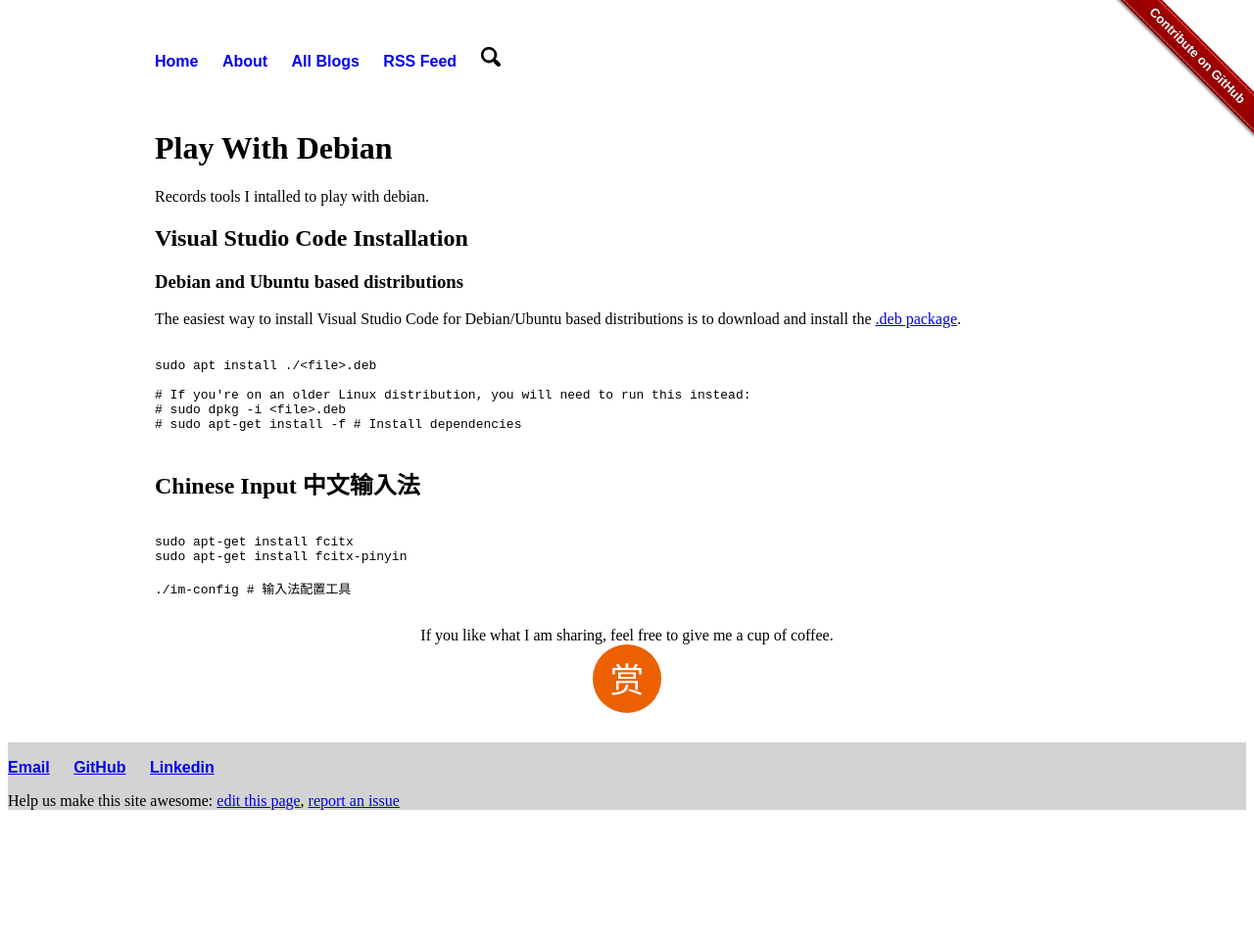
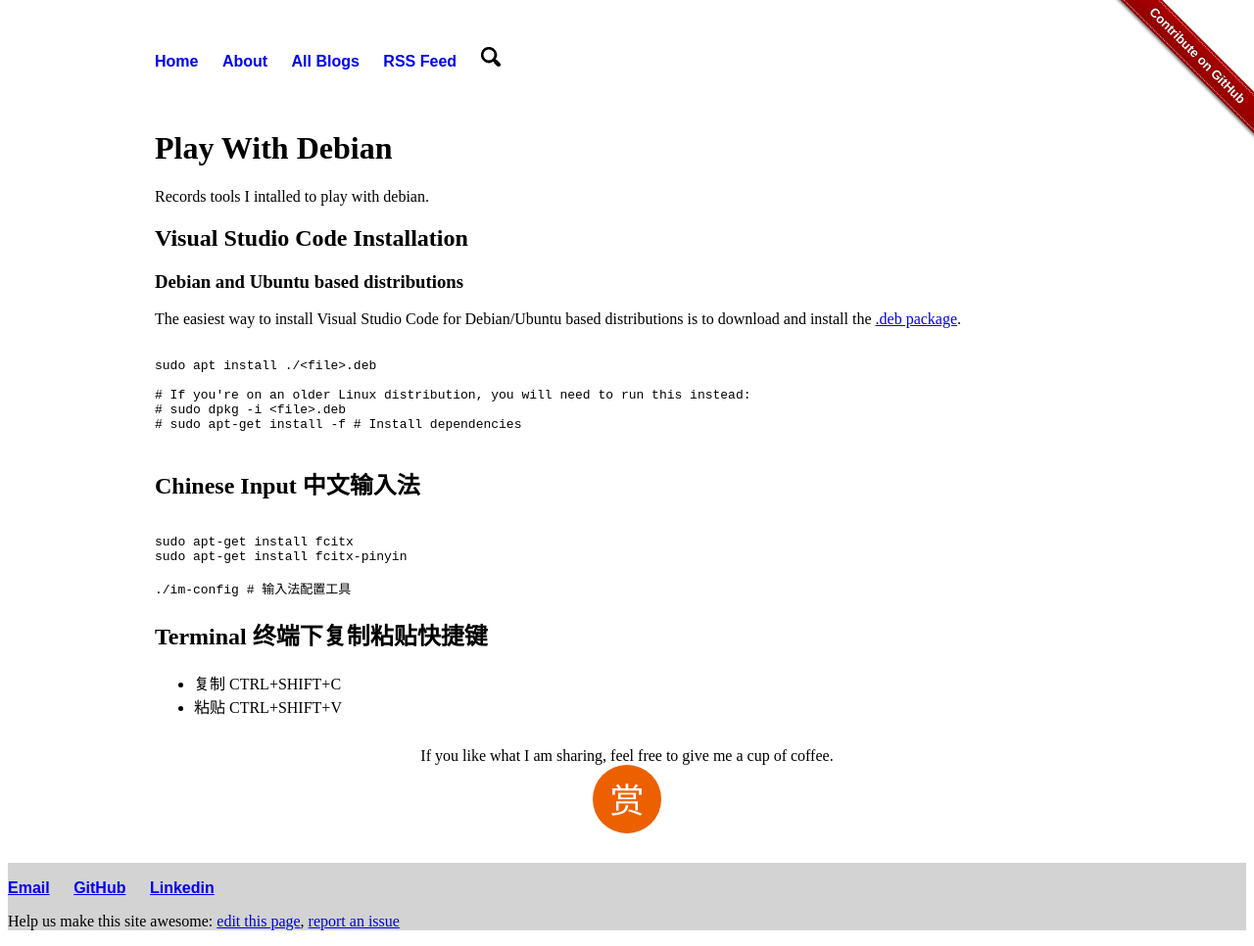
Before and after one commit to liuning0820/liuning0820.github.io, a Jekyll site: the page built from _posts/2019-04-18-install-vscode-on-debian.md, in a window 1280 px wide. Shown: the whole page at 98% size. Built offline with Jekyll 4.4.1, drawn with Linux system fonts in a browser that asks for light colours; before the commit the page ends 900 px from its top, so only the background shows below that.

Commit message:
copy & paster under linux terminal.

````diff
--- a/_posts/2019-04-18-install-vscode-on-debian.md
+++ b/_posts/2019-04-18-install-vscode-on-debian.md
@@ -32,3 +32,8 @@ sudo apt-get install fcitx-pinyin
 
 ./im-config # 输入法配置工具
 ```
+
+## Terminal 终端下复制粘贴快捷键
+
+- 复制 CTRL+SHIFT+C
+- 粘贴 CTRL+SHIFT+V
````
